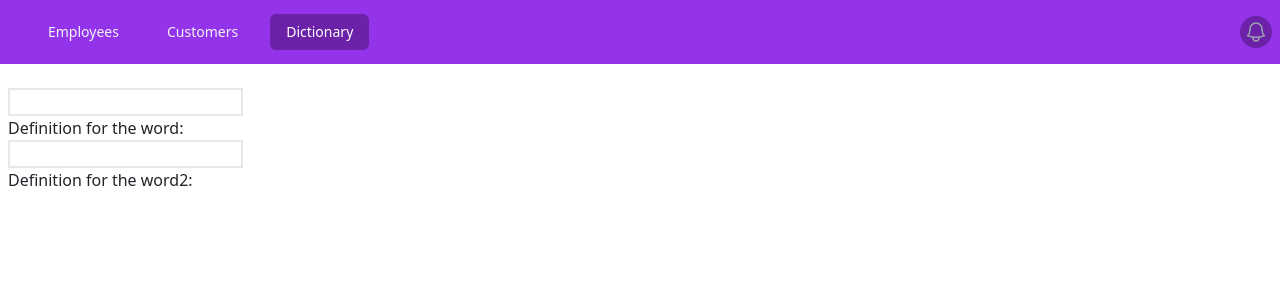
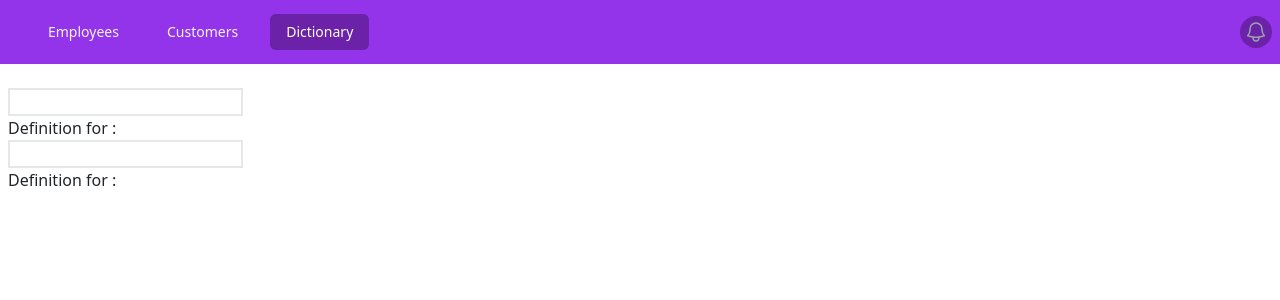
Before and after one commit to XpertPetar/React-Tutorial, a React (Create React App) app: page /dictionary in a window 1280 px wide. Shown: the top 300 px of the page. Built offline with nearby package versions, Linux system fonts and the light colour scheme.

Commit message:
testing fetching data from api

```diff
--- a/package.json
+++ b/package.json
@@ -15,6 +15,7 @@
     "react-router-dom": "^6.26.0",
     "react-scripts": "5.0.1",
     "uuid": "^10.0.0",
+    "uuidv4": "^6.2.13",
     "web-vitals": "^2.1.4"
   },
   "scripts": {
--- a/src/App.js
+++ b/src/App.js
@@ -2,7 +2,8 @@ import "./index.css";
 import Header from "./components/Header";
 import Employees from "./pages/Employees";
 import Customers from "./pages/Customers";
-import Dictionary from "./components/Dictionary";
+import Dictionary from "./pages/Dictionary";
+import Definition from "./pages/Definition";
 import { BrowserRouter, Routes, Route } from "react-router-dom";
 
 function App() {
@@ -14,6 +15,7 @@ function App() {
                         <Route path="/" element={<Employees />} />
                         <Route path="/customers" element={<Customers />} />
                         <Route path="/dictionary" element={<Dictionary />} />
+                        <Route path="/definition" element={<Definition />} />
                     </Routes>
                 </Header>
             </BrowserRouter>
--- /dev/null
+++ b/src/pages/Definition.js
@@ -0,0 +1,27 @@
+import { useState, useEffect } from "react";
+import { v4 as uuidv4 } from "uuid";
+
+export default function Definition() {
+    const [definition, setDefinition] = useState();
+    useEffect(() => {
+        fetch("https://api.dictionaryapi.dev/api/v2/entries/en/hello").then((response) =>
+            response.json().then((data) => {
+                console.log(data[0].meanings);
+                setDefinition(data[0].meanings);
+            })
+        );
+    }, []);
+
+    return (
+        <>
+            {definition?.map((def) => {
+                return (
+                    <p key={uuidv4()}>
+                        <span className="italic font-bold">{def.partOfSpeech}: &nbsp;</span>
+                        {def.definitions[0].definition}
+                    </p>
+                );
+            })}
+        </>
+    );
+}
--- a/src/components/Dictionary.js
+++ b/src/pages/Dictionary.js
@@ -21,7 +21,7 @@ export default function Dictionary() {
                     setWord(e.target.value);
                 }}
             />
-            <div>Definition for the word: {word}</div>
+            <div>Definition for {word}: </div>
             <input
                 className="border-2"
                 type="text"
@@ -29,7 +29,7 @@ export default function Dictionary() {
                     setWord2(e.target.value);
                 }}
             />
-            <div>Definition for the word2: {word2}</div>
+            <div>Definition for {word2}: </div>
         </>
     );
 }
```
Also changed, not shown: 1 other file (tests, documents, lock files or other folders).
